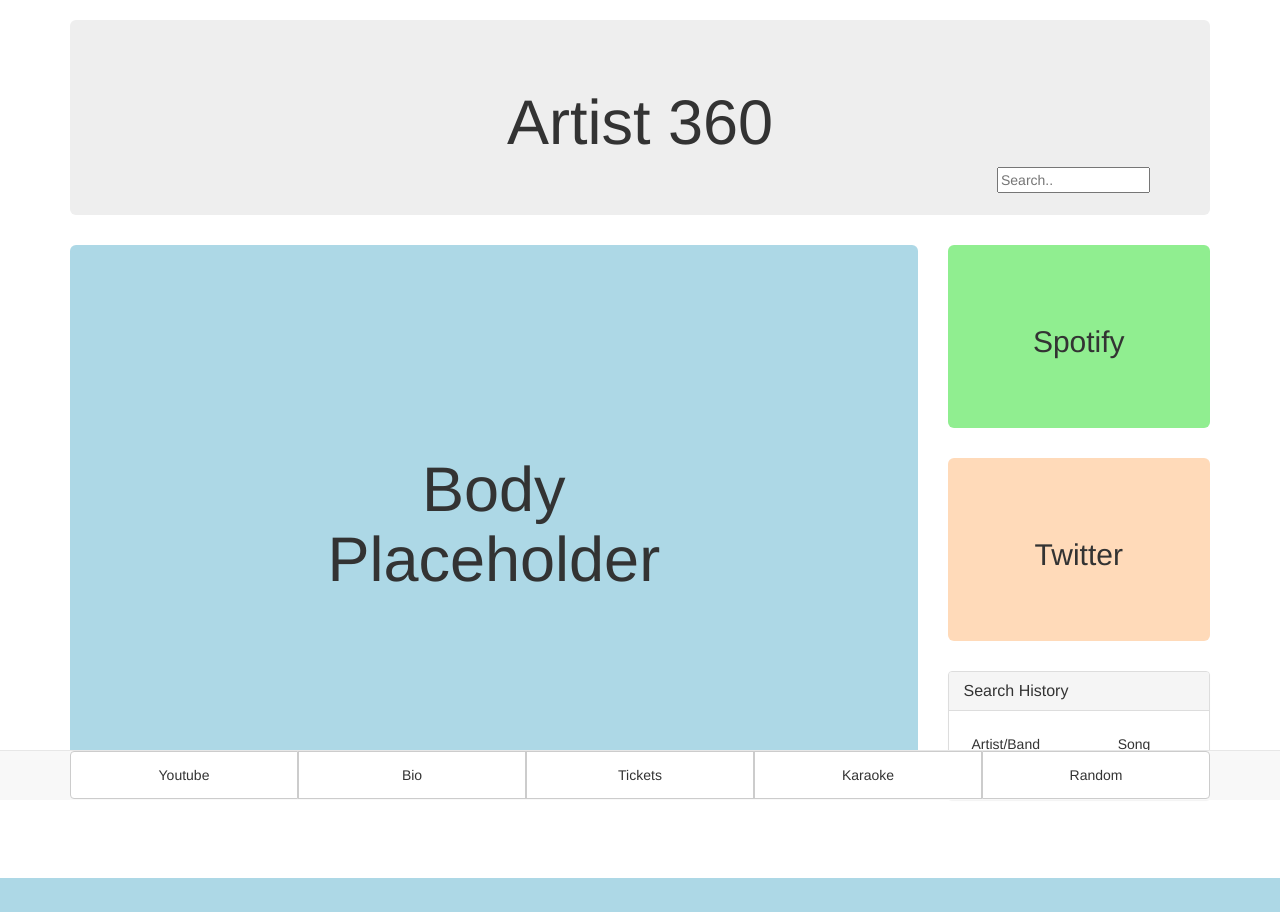
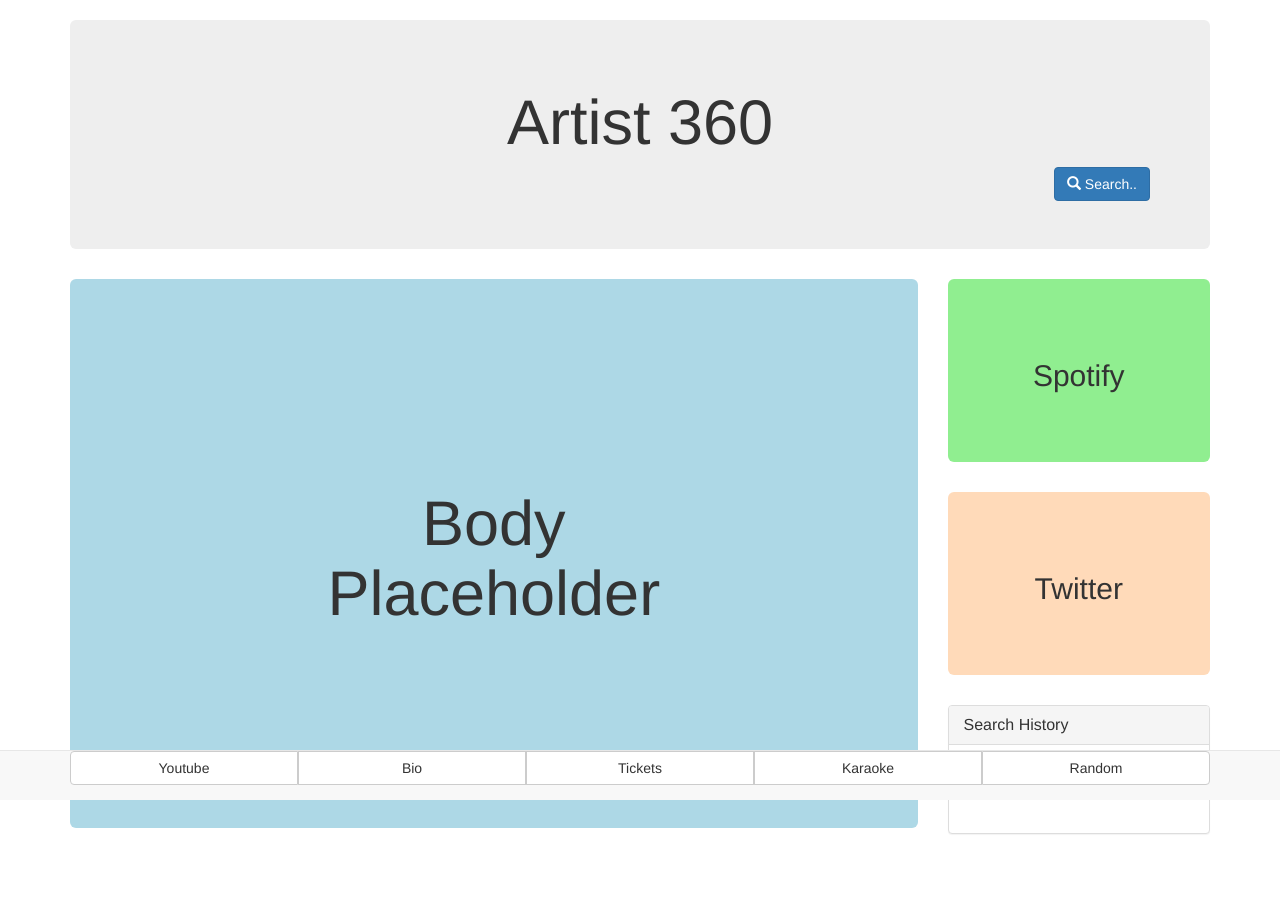
Before and after one commit to paulrld/Artist-360-Bootcamp-Project-1, a PHP site: page / in a window 1280 px wide. Before the commit the page ends 878 px from the top, so only its background shows below. Run offline with PHP 8.4, Linux system fonts and the light colour scheme; lists and menus that the app fills with data are empty; some libraries are stand-ins or nearby versions.

Commit message:
modal search form

```diff
--- a/assets/css/style.css
+++ b/assets/css/style.css
@@ -5,25 +5,33 @@ body {
 
 #jumbotron-header {
 	margin-top: -70px;
+	margin-bottom: 30px;
+	overflow: auto;
 }
 
-#content-body {
-	/*width: 70%;*/
-}
 
-#search {
-	/*width: 30%;*/
+/*#search {
+
 	float: right;
 	overflow: auto;
-}
+}*/
 
 #recent-search-table {
 	padding-bottom: 400px;
 }
 
 button {
-	display: inline-block;
-	padding: 13px !important;
+	/*display: inline-block;
+	padding: 13px !important;*/
+
+}
+
+#search-button {
+	float: right;
+
+	/*color: black;*/
+	/*background-color: transparent;
+	border: transparent;*/
 
 }
 
@@ -32,14 +40,16 @@ button {
 	background-color: transparent;
 }
 
-.search-input[type=text] {
+
+
+/*.search-input[type=text] {
     width: 15%;
     -webkit-transition: width 0.4s ease-in-out;
     transition: width 0.4s ease-in-out;
     float: right;
 }
 
-/* When the input field gets focus, change its width to 30% */
+ When the input field gets focus, change its width to 30%
 .search-input[type=text]:focus {
     width: 30%;
-}
+}*/
--- a/index.html
+++ b/index.html
@@ -24,29 +24,21 @@
     <div id="jumbotron-header" class="jumbotron">
       <h1 class="text-center">Artist 360</h1>
       <!-- Search -->
-      <input class="search-input" type="text" name="search" placeholder="Search..">
-    </div>
-    <!-- Main Content -->
-    <div class="row">
-      <div class="col-lg-9 col-md-9">
-        <div class="jumbotron" style="background-color: lightblue; padding: 190px;">
-
-        <div id="content">
-        <!-- Placeholder -->
-        <h1 class="text-center">Body Placeholder</h1>
-        </div>
-
-        </div>
-      </div>
-      <div class="col-lg-3 col-md-3">
-      <!-- Artist Search-->
-        <!-- <div class="panel panel-default">
+      <!-- <input class="search-input" type="text" name="search" placeholder="Search..">
+    </div> -->
+    <!-- Search Button Modal -->
+      <button id="search-button" type="button" class="btn btn-primary" data-toggle="modal" data-target=".bs-example-modal-lg"><span class="glyphicon glyphicon-search" aria-hidden="true"></span> Search..</button>
+      <div class="modal fade bs-example-modal-lg" tabindex="-1" role="dialog" aria-labelledby="myLargeModalLabel">
+        <div class="modal-dialog modal-lg" role="document">
+          <div class="modal-content">
+            <div class="panel panel-primary">
               <div class="panel-heading">
                 <h3 class="panel-title">Artist Search</h3>
               </div>
-          <div class="panel-body"> -->
+            </div>
+            <div class="panel-body">
               <!-- Artist Search Form (note the various input "types")-->
-            <!-- <form role="form">
+              <form role="form">
                 <div class="form-group">
                   <label for="artist-name-input">Artist/Band</label>
                   <input class="form-control" id="artist-name-input" type="text">
@@ -63,10 +55,27 @@
                   <label for="release-year-input">Year Released</label>
                   <input class="form-control" id="release-year-input" type="number">
                 </div>
-               <button class="btn btn-default" id="artist-search-btn" type="submit">Submit</button>
+                 <button class="btn btn-primary" id="artist-search-btn" type="submit">Submit</button>
               </form>
             </div>
-        </div> -->
+          </div>
+        </div>
+      </div>
+    </div>
+    <!-- Main Content -->
+    <div class="row">
+      <div class="col-lg-9 col-md-9">
+        <div class="jumbotron" style="background-color: lightblue; padding: 190px;">
+
+        <div id="content">
+        <!-- Placeholder -->
+        <h1 class="text-center">Body Placeholder</h1>
+        </div>
+
+        </div>
+      </div>
+      <div class="col-lg-3 col-md-3">
+      <!-- Artist Search-->
 
         <!-- Spotify Tracks -->
         <div class="jumbotron" style="background-color: lightgreen; padding: 60px;">
@@ -111,7 +120,7 @@
     </div>
   </div>
   <!-- Sticky Footer -->
-  <nav class="navbar navbar-default navbar-fixed-bottom">
+  <nav id="footer" class="navbar navbar-default navbar-fixed-bottom">
     <div class="container">
       <div class="btn-group btn-group-justified" role="group" aria-label="...">
         <div class="btn-group" role="group">
```
Lines whose indentation alone changed are shown as unchanged.
